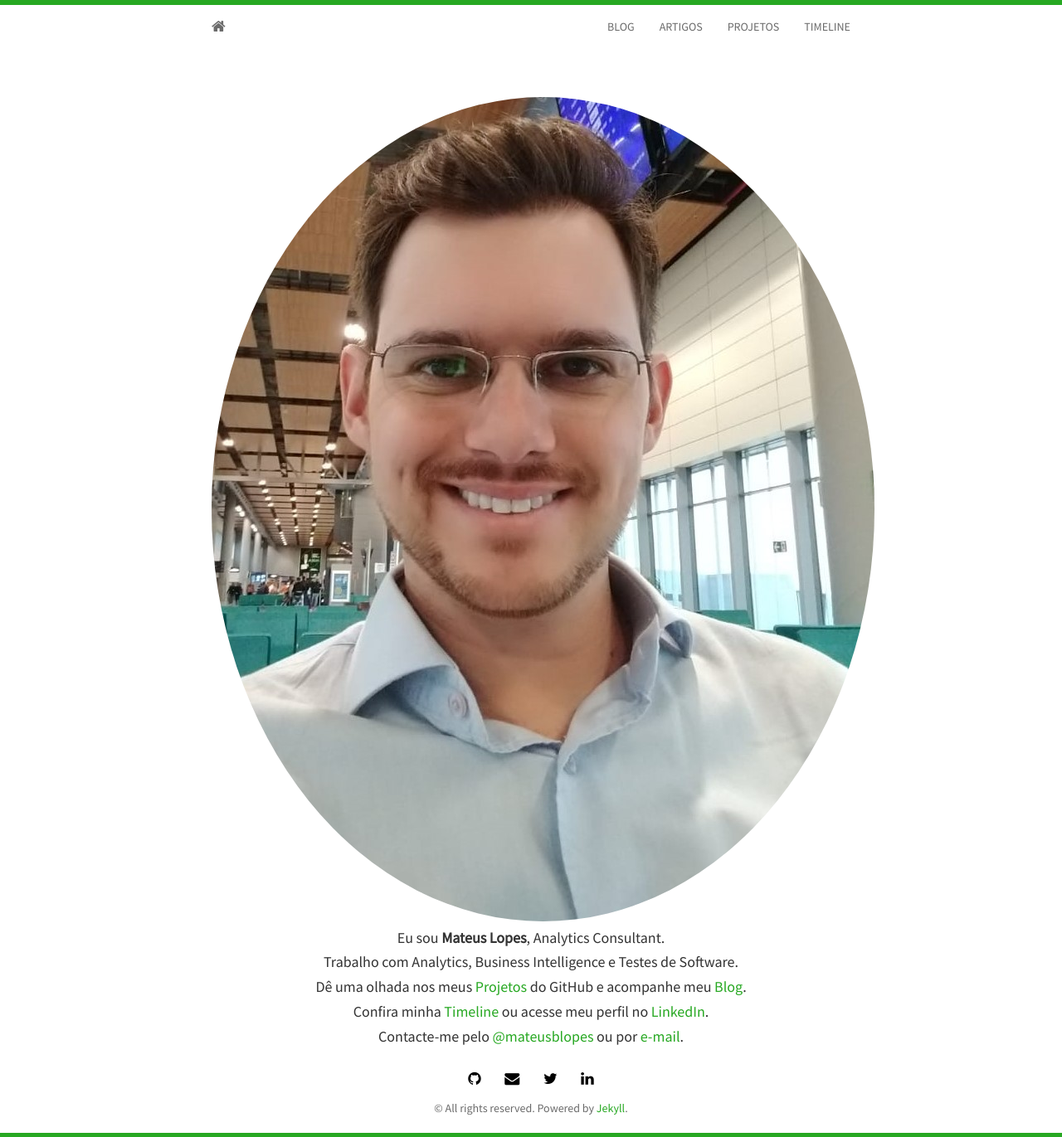
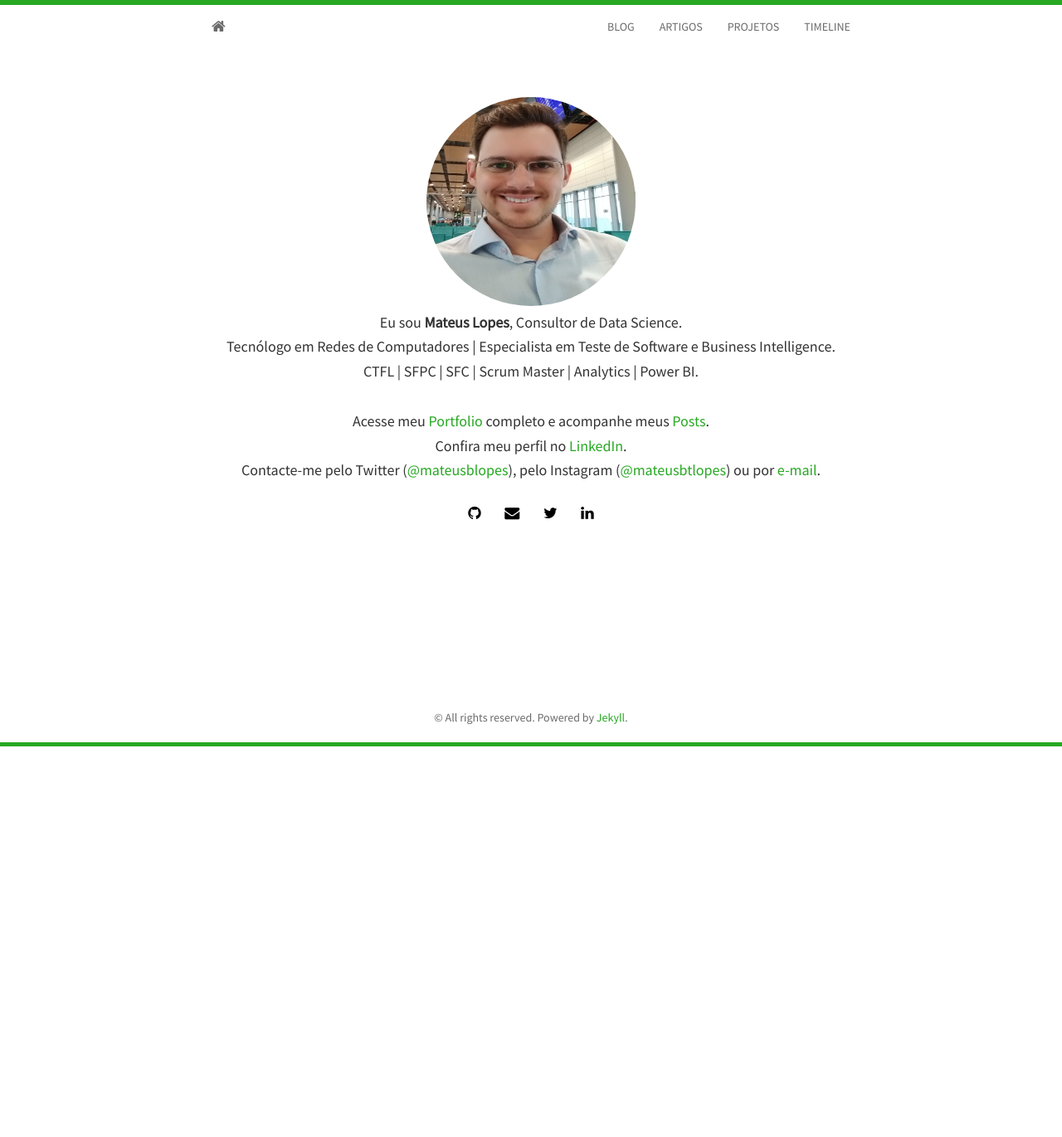
Before and after one commit to mateusbtlopes/mateusbtlopes.github.io, a Jekyll site: the page built from index.html, in a window 1280 px wide. Shown: the whole page at 83% size. Built offline with Jekyll 4.4.1, drawn with Linux system fonts in a browser that asks for light colours; nearby versions of some CDN libraries; the list of posts is cut into pages by our own code; after the commit the page ends 900 px from its top, so only the background shows below that.

Commit message:
Update index.html

```diff
--- a/index.html
+++ b/index.html
@@ -4,14 +4,19 @@ layout: home
 
 <section id="about">
 	<div class="container">
-	  <div class="avatar">
-		<img class="img-circle" src="{{ site.baseurl }}/static/img/{{ site.avatar }}" alt="Responsive image">
-	  </div>
-	  <h4>Eu sou <strong>{{ site.author }}</strong>, Analytics Consultant.</h4>
-	  <h4>Trabalho com Analytics, Business Intelligence e Testes de Software.</h4>
-	  <h4>Dê uma olhada nos meus <a href="{{ site.baseurl }}/projects.html"> Projetos</a> do GitHub e acompanhe meu <a href="{{ site.baseurl }}/blog.html"> Blog</a>.</h4>
-	  <h4>Confira minha <a href="{{ site.baseurl }}/timeline.html">Timeline</a> ou acesse meu perfil no <a href="https://br.linkedin.com/in/mateusblopes" target="_blank">LinkedIn</a>.</h4>
-	  <h4>Contacte-me pelo <a href="http://twitter.com/{{ site.twitter }}" target="_blank">@{{ site.twitter }}</a> ou por <a href="mailto:{{ site.email }}">e-mail</a>.</h4>
-	  {% include social.html %}
+		<div class="avatar">
+			<img class="img-circle" src="{{ site.baseurl }}/static/img/{{ site.avatar }}" alt="Profile image" height="252" width="252">
+		</div>
+
+	<h4>Eu sou <strong>{{ site.author }}</strong>, Consultor de Data Science.</h4>
+	<h4>Tecnólogo em Redes de Computadores | Especialista em Teste de Software e Business Intelligence.</h4>
+	<h4>CTFL | SFPC | SFC | Scrum Master | Analytics | Power BI.</h4>
+	<br/>
+	<h4>Acesse meu <a href="{{ site.baseurl }}/projects.html"> Portfolio</a> completo e acompanhe meus <a href="{{ site.baseurl }}/blog.html"> Posts</a>.</h4>
+	<h4>Confira meu perfil no <a href="https://linkedin.com/in/mateusblopes/" target="_blank">LinkedIn</a>.</h4>
+	<h4>Contacte-me pelo Twitter (<a href="http://twitter.com/{{ site.twitter }}" target="_blank">@{{ site.twitter }}</a>), pelo Instagram (<a href="https://www.instagram.com/{{ site.instagram }}" target="_blank">@{{ site.instagram }}</a>) ou por <a href="mailto:{{ site.email }}">e-mail</a>.</h4>
+
+	{% include social.html %}
+
 	</div>
 </section>
```
